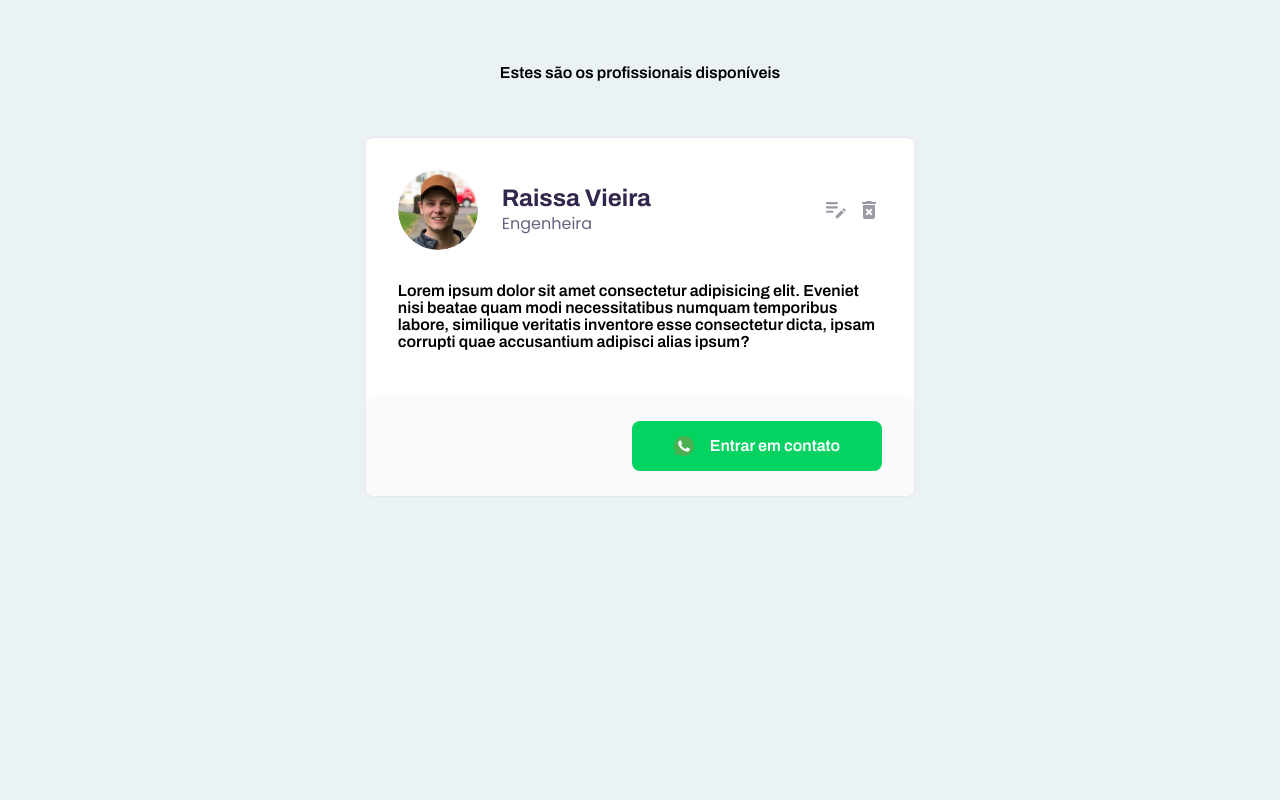
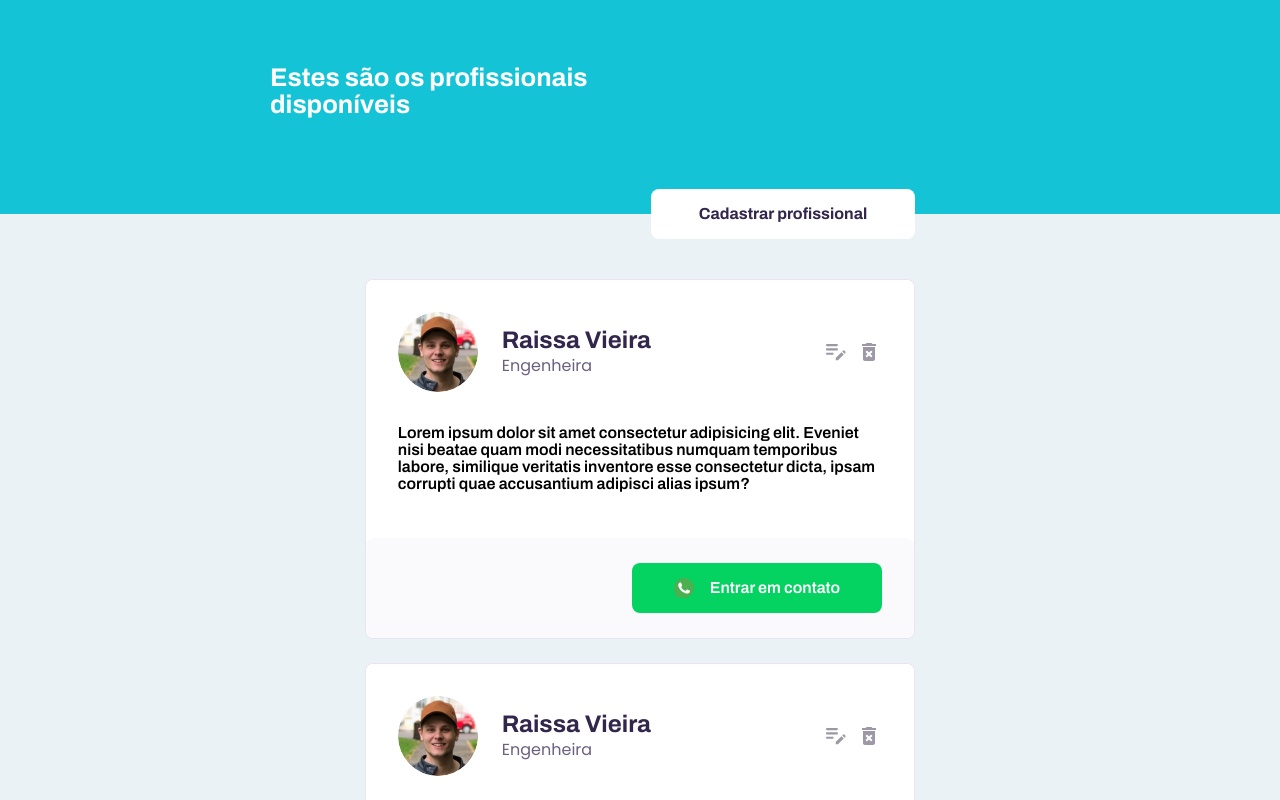
Before and after one commit to RaissaVieira/estudos-Synchro, a React (Create React App) app in the folder frontend/: page / in a window 1280 px wide. Shown: the top 800 px of the page. Built offline with nearby package versions, Linux system fonts and the light colour scheme.

Commit message:
feat: componente de Header

```diff
--- /dev/null
+++ b/frontend/src/components/Header/index.tsx
@@ -0,0 +1,32 @@
+import { Link } from 'react-router-dom';
+
+import backIcon from '../../assets/back.svg';
+
+import './style.css';
+
+type Props = {
+    children: any;
+    isHome?: boolean;
+}
+
+export function Header({children, isHome}: Props) {
+    return (
+        <header className="header-professional">
+            {isHome ? (
+                <div>
+                    {children}
+                </div>
+            ) : (
+                <>
+                    <Link to="/">
+                        <img src={backIcon} alt="Voltar" />
+                    </Link>
+                    <div>
+                        {children}
+                    </div>
+                </>
+            )}
+
+        </header>
+    )
+}
--- /dev/null
+++ b/frontend/src/components/Header/style.css
@@ -0,0 +1,38 @@
+.header-professional {
+    background: var(--header);
+    max-height: 37%;
+    width: 100%;
+    display: flex;
+    flex-direction: column;
+    align-items: center;
+    justify-content: flex-start;
+}
+
+.header-professional a {
+    margin: 1.6rem 0;
+    width: 4.9rem;
+    height: 3.0rem;
+    align-self: flex-start;
+}
+
+.header-professional div {
+    width: 74rem;
+    left: 50%;
+    margin-bottom: 3.2rem;
+}
+
+.header-professional div h1 {
+    font-size: clamp(20px, 3.6rem, 2vw);
+    font-family: 'Archivo';
+    font-weight: 700;
+    color: var(--white);
+    width: 37rem;
+}
+
+.header-professional div h2 {
+    font-size: clamp(12px, 1.6rem, 2vw);
+    font-family: 'Poppins';
+    font-weight: 400;
+    color: var(--white);
+    width: 37rem;
+}
--- a/frontend/src/pages/Home.tsx
+++ b/frontend/src/pages/Home.tsx
@@ -1,19 +1,33 @@
+import { useNavigate } from 'react-router-dom';
 import { CardsProfessional } from '../components/CardsProfessional';
+import { Header } from '../components/Header';
 import '../styles/home.css';
 
 export function Home() {
+
+    const navigate = useNavigate();
+
+    async function handleCreateProfissional() {
+        navigate("/professional/new");
+    }
+
     return (
         <div id="home">
-            <header>
-                Estes são os profissionais disponíveis
-            </header>
-            <button className="create-profissional">Cadastrar profissional</button>
-            {/* <div className="no-profissional">
-                Nenhum profissional cadastrado até
-                <br/> o momento.
-            </div> */}
+            <Header isHome>
+                <h1>
+                    Estes são os profissionais disponíveis
+                </h1>
+            </Header>
 
             <main className="list-profissional">
+                <button className="button-create-profissional" onClick={handleCreateProfissional}>Cadastrar profissional</button>
+
+                {/* <p className="no-profissional">
+                    Nenhum profissional cadastrado até
+                    o momento.
+                </p> */}
+
+                <CardsProfessional/>
                 <CardsProfessional/>
             </main>
         </div>
```
